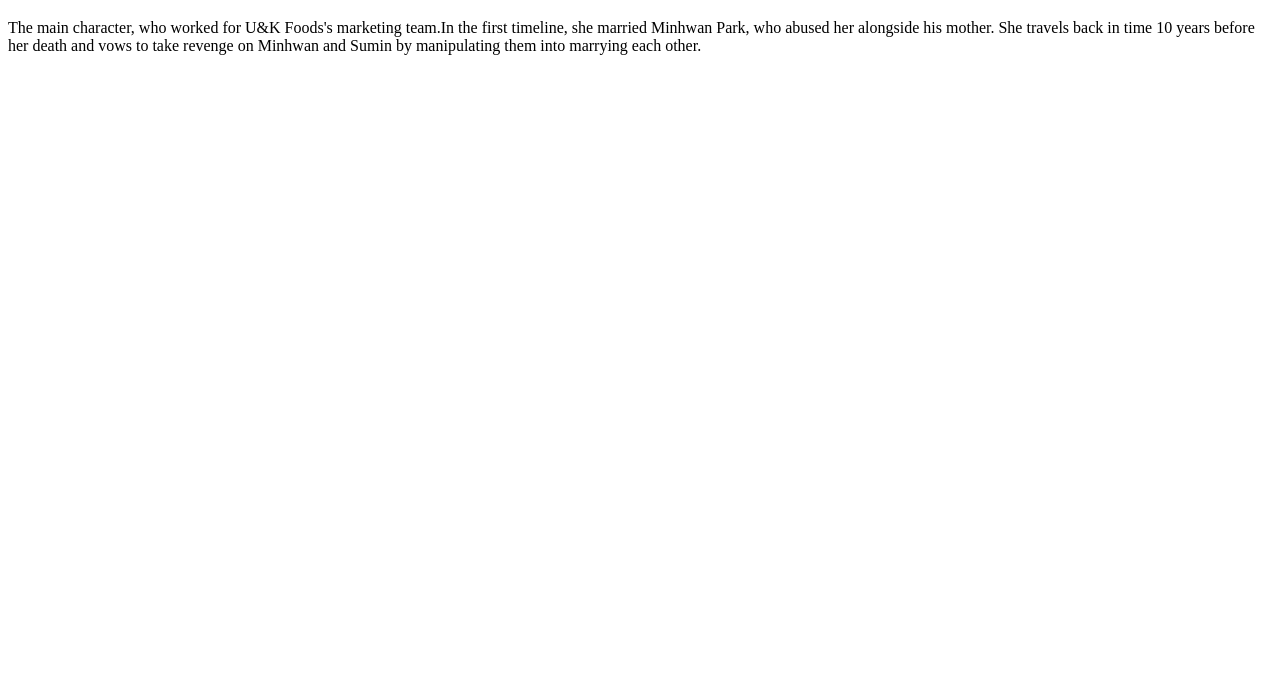
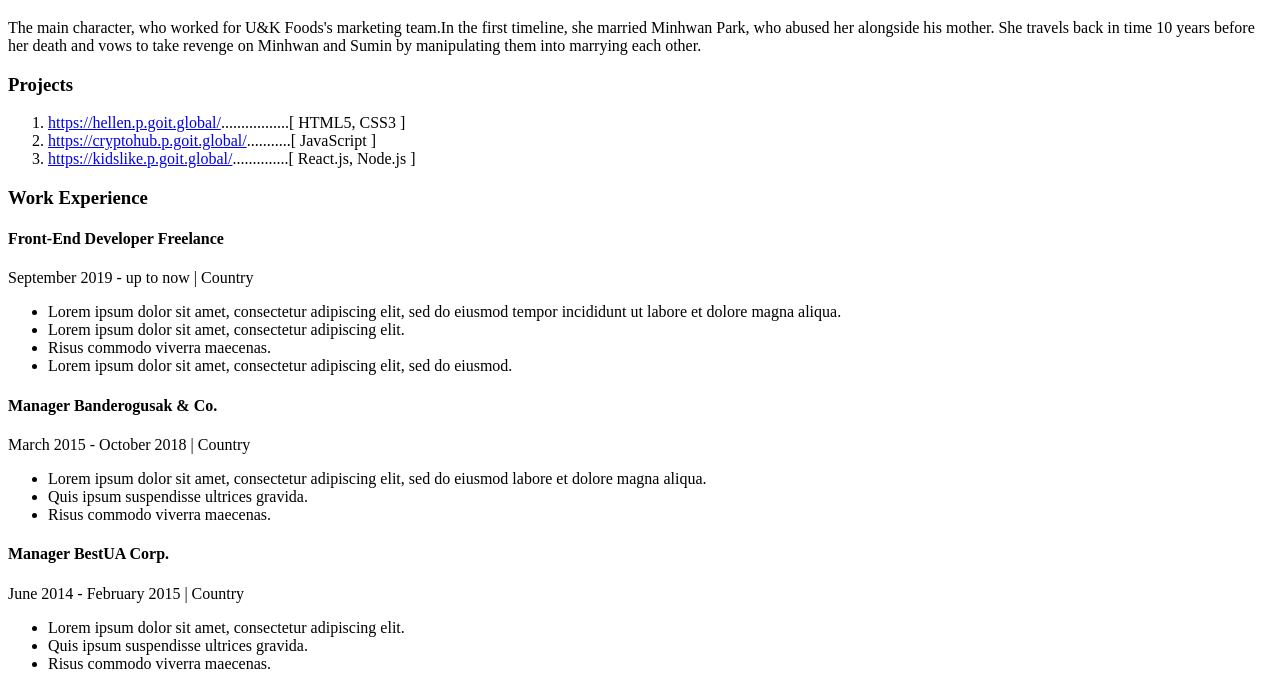
Before and after one commit to Granyons/resume-marafon-2024, a plain HTML site: page index.html in a window 1280 px wide. Shown: the part 108-800 px from the top of the page. Drawn offline with Linux system fonts and the light colour scheme.

Commit message:
add-company-info

```diff
--- a/index.html
+++ b/index.html
@@ -23,6 +23,71 @@
             marrying each other.
           </p>
         </div>
+        <!-- my projects -->
+        <div>
+          <h3>Projects</h3>
+          <ol>
+            <li>
+              <a href="https://hellen.p.goit.global/" target="_blank"
+                >https://hellen.p.goit.global/</a
+              >.................[ HTML5, CSS3 ]
+            </li>
+            <li>
+              <a href="https://cryptohub.p.goit.global/" target="_blank"
+                >https://cryptohub.p.goit.global/</a
+              >...........[ JavaScript ]
+            </li>
+            <li>
+              <a href="https://kidslike.p.goit.global/" target="_blank"
+                >https://kidslike.p.goit.global/</a
+              >..............[ React.js, Node.js ]
+            </li>
+          </ol>
+        </div>
+        <!-- experience -->
+        <div>
+          <h3>Work Experience</h3>
+          <!-- company1 -->
+          <div>
+            <h4>Front-End Developer Freelance</h4>
+            <p>September 2019 - up to now | Country</p>
+            <ul>
+              <li>
+                Lorem ipsum dolor sit amet, consectetur adipiscing elit, sed do
+                eiusmod tempor incididunt ut labore et dolore magna aliqua.
+              </li>
+              <li>Lorem ipsum dolor sit amet, consectetur adipiscing elit.</li>
+              <li>Risus commodo viverra maecenas.</li>
+              <li>
+                Lorem ipsum dolor sit amet, consectetur adipiscing elit, sed do
+                eiusmod.
+              </li>
+            </ul>
+          </div>
+          <!-- company2 -->
+          <div>
+            <h4>Manager Banderogusak & Co.</h4>
+            <p>March 2015 - October 2018 | Country</p>
+            <ul>
+              <li>
+                Lorem ipsum dolor sit amet, consectetur adipiscing elit, sed do
+                eiusmod labore et dolore magna aliqua.
+              </li>
+              <li>Quis ipsum suspendisse ultrices gravida.</li>
+              <li>Risus commodo viverra maecenas.</li>
+            </ul>
+          </div>
+          <!-- company3 -->
+          <div>
+            <h4>Manager BestUA Corp.</h4>
+            <p>June 2014 - February 2015 | Country</p>
+            <ul>
+              <li>Lorem ipsum dolor sit amet, consectetur adipiscing elit.</li>
+              <li>Quis ipsum suspendisse ultrices gravida.</li>
+              <li>Risus commodo viverra maecenas.</li>
+            </ul>
+          </div>
+        </div>
       </div>
     </div>
   </body>
```
